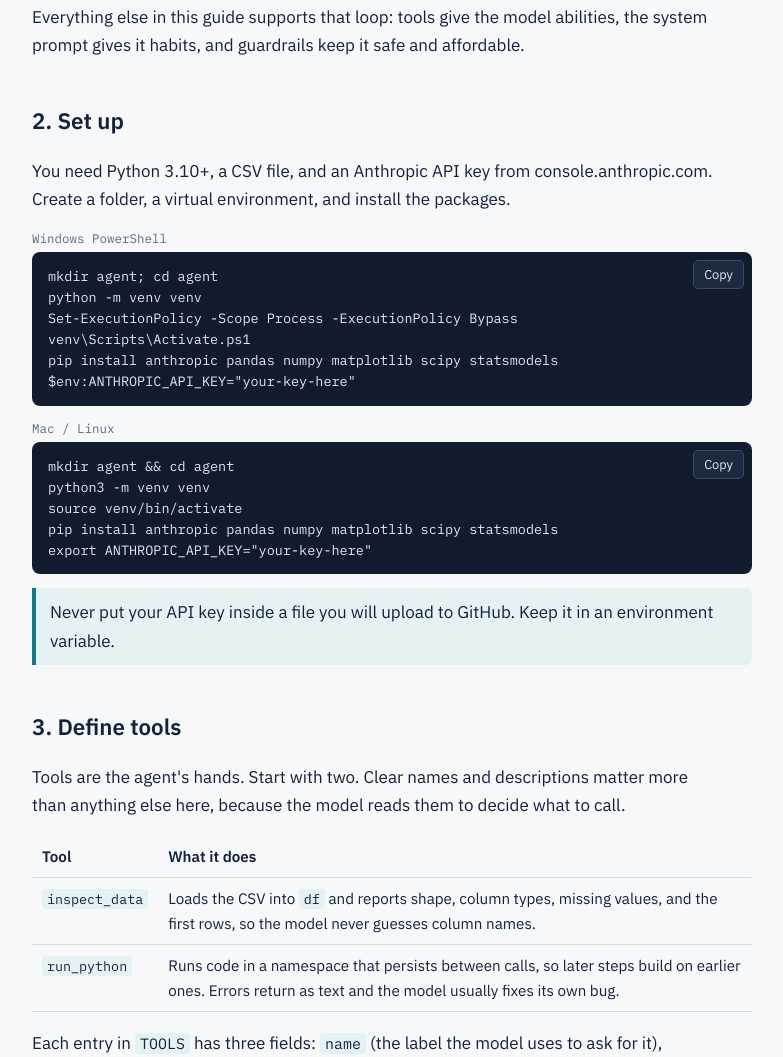
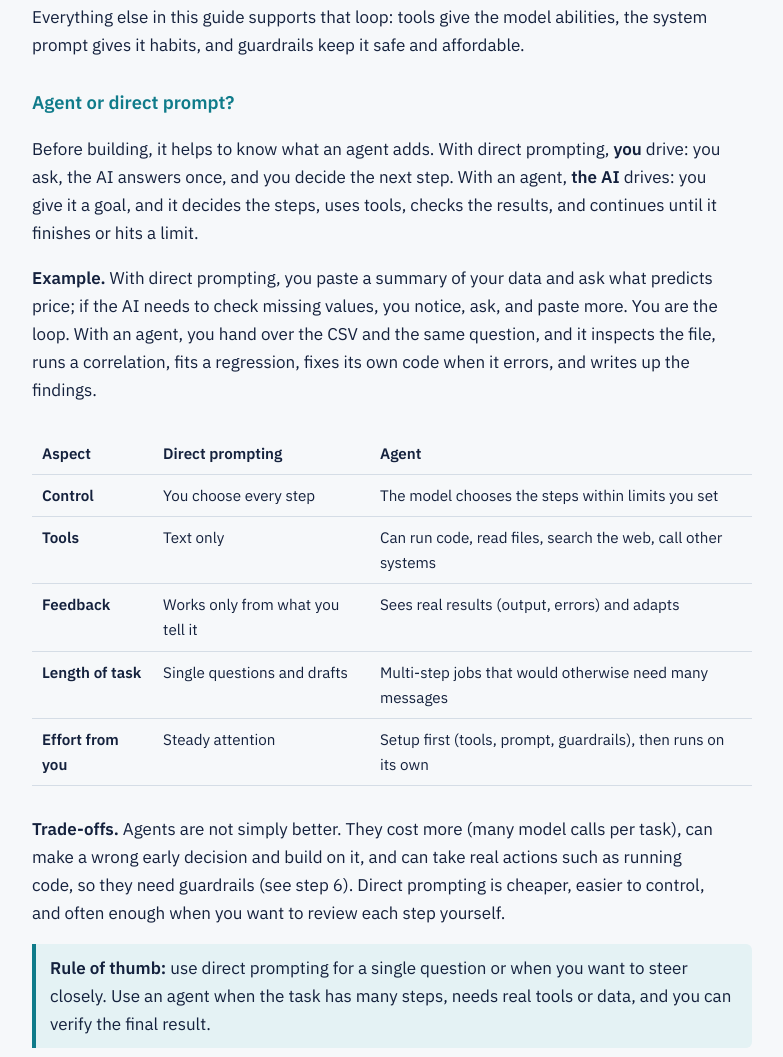
Before and after one commit to Szhang2025/agenticAI, a plain HTML site: page index.html in a window 1280 px wide. Shown: the part 751-1808 px from the top of the page, without its empty margins (334-1117 px from the left). Drawn offline with Linux system fonts and the light colour scheme.

Commit message:
Enhance index.html with agent prompting details
Added new sections on agent versus direct prompting, including examples and trade-offs. Updated setup instructions for Python environment and package installation.

```diff
--- a/index.html
+++ b/index.html
@@ -47,6 +47,8 @@
   html[lang="zh-CN"] .en, html[lang="en"] .zh { display:none; }
   html[lang="zh-CN"] h1, html[lang="zh-CN"] p, html[lang="zh-CN"] li { max-width:none; }
   .lang { position:fixed; top:12px; right:12px; z-index:5; font:inherit; font-size:.9rem; font-weight:600; padding:6px 14px; border:1px solid var(--accent); background:#fff; color:var(--accent); border-radius:6px; cursor:pointer; }
+  h3 { font-size:1.15rem; margin:28px 0 8px; color:var(--accent); }
+  .tbl { overflow-x:auto; }
 </style>
 </head>
 <body>
@@ -89,20 +91,37 @@
     </div>
   </div>
   <p><span class="en">Everything else in this guide supports that loop: tools give the model abilities, the system prompt gives it habits, and guardrails keep it safe and affordable.</span><span class="zh">本指南的其余内容都是为这个循环服务的：工具赋予模型能力，系统提示词塑造它的习惯，安全护栏让它保持安全且花费可控。</span></p>
+  <h3><span class="en">Agent or direct prompt?</span><span class="zh">智能体还是直接提示？</span></h3>
+  <p><span class="en">Before building, it helps to know what an agent adds. With direct prompting, <b>you</b> drive: you ask, the AI answers once, and you decide the next step. With an agent, <b>the AI</b> drives: you give it a goal, and it decides the steps, uses tools, checks the results, and continues until it finishes or hits a limit.</span><span class="zh">构建之前，先弄清楚智能体多了什么。直接提示时由<b>你</b>主导：你提问，AI 回答一次，下一步由你决定。使用智能体时由 <b>AI</b> 主导：你给出目标，它自己决定步骤、使用工具、检查结果，并持续工作，直到完成或达到上限。</span></p>
+  <p><span class="en"><b>Example.</b> With direct prompting, you paste a summary of your data and ask what predicts price; if the AI needs to check missing values, you notice, ask, and paste more. You are the loop. With an agent, you hand over the CSV and the same question, and it inspects the file, runs a correlation, fits a regression, fixes its own code when it errors, and writes up the findings.</span><span class="zh"><b>例子。</b>直接提示时，你粘贴一份数据摘要，问什么能预测价格；如果 AI 需要检查缺失值，得由你发现、追问、再粘贴更多内容。你自己就是那个循环。使用智能体时，你交出 CSV 和同样的问题，它会检查文件、计算相关性、拟合回归、在代码报错时自行修复，并写出结论。</span></p>
+  <div class="tbl"><table>
+    <tr><th><span class="en">Aspect</span><span class="zh">方面</span></th><th><span class="en">Direct prompting</span><span class="zh">直接提示</span></th><th><span class="en">Agent</span><span class="zh">智能体</span></th></tr>
+      <tr><td><b><span class="en">Control</span><span class="zh">控制</span></b></td><td><span class="en">You choose every step</span><span class="zh">每一步由你决定</span></td><td><span class="en">The model chooses the steps within limits you set</span><span class="zh">模型在你设定的限制内决定步骤</span></td></tr>
+      <tr><td><b><span class="en">Tools</span><span class="zh">工具</span></b></td><td><span class="en">Text only</span><span class="zh">只有文本</span></td><td><span class="en">Can run code, read files, search the web, call other systems</span><span class="zh">可以运行代码、读取文件、搜索网页、调用其他系统</span></td></tr>
+      <tr><td><b><span class="en">Feedback</span><span class="zh">反馈</span></b></td><td><span class="en">Works only from what you tell it</span><span class="zh">只能依据你告诉它的内容</span></td><td><span class="en">Sees real results (output, errors) and adapts</span><span class="zh">能看到真实结果（输出、错误）并据此调整</span></td></tr>
+      <tr><td><b><span class="en">Length of task</span><span class="zh">任务长度</span></b></td><td><span class="en">Single questions and drafts</span><span class="zh">单个问题和草稿</span></td><td><span class="en">Multi-step jobs that would otherwise need many messages</span><span class="zh">否则需要许多来回消息的多步骤任务</span></td></tr>
+      <tr><td><b><span class="en">Effort from you</span><span class="zh">你的投入</span></b></td><td><span class="en">Steady attention</span><span class="zh">需要持续关注</span></td><td><span class="en">Setup first (tools, prompt, guardrails), then runs on its own</span><span class="zh">先搭建（工具、提示词、护栏），之后自行运行</span></td></tr>
+  </table></div>
+  <p><span class="en"><b>Trade-offs.</b> Agents are not simply better. They cost more (many model calls per task), can make a wrong early decision and build on it, and can take real actions such as running code, so they need guardrails (see step 6). Direct prompting is cheaper, easier to control, and often enough when you want to review each step yourself.</span><span class="zh"><b>取舍。</b>智能体并不一定更好。它们成本更高（每个任务要多次调用模型），可能早早做出错误决定并在此基础上继续，还能执行运行代码这类真实操作，因此需要护栏（见第 6 步）。直接提示更便宜、更容易控制，当你想亲自检查每一步时往往就够用了。</span></p>
+  <div class="note"><span class="en"><b>Rule of thumb:</b> use direct prompting for a single question or when you want to steer closely. Use an agent when the task has many steps, needs real tools or data, and you can verify the final result.</span><span class="zh"><b>经验法则：</b>单个问题，或想紧密把控时，用直接提示。任务步骤多、需要真实工具或数据、且你能核验最终结果时，用智能体。</span></div>
 </section>
 
 <section id="setup">
   <h2><span class="en">2. Set up</span><span class="zh">2. 环境准备</span></h2>
   <p><span class="en">You need Python 3.10+, a CSV file, and an Anthropic API key from console.anthropic.com. Create a folder, a virtual environment, and install the packages.</span><span class="zh">你需要 Python 3.10 以上版本、一个 CSV 文件，以及来自 console.anthropic.com 的 Anthropic API 密钥。创建一个文件夹和虚拟环境，然后安装所需的包。</span></p>
   <div class="fname">Windows PowerShell</div>
-  <div class="codebox"><pre><code>mkdir agent; cd agent
+  <div class="codebox"><pre><code>
+mkdir agent
+cd agent
 python -m venv venv
 Set-ExecutionPolicy -Scope Process -ExecutionPolicy Bypass
 venv\Scripts\Activate.ps1
 pip install anthropic pandas numpy matplotlib scipy statsmodels
 $env:ANTHROPIC_API_KEY="your-key-here"</code></pre></div>
   <div class="fname">Mac / Linux</div>
-  <div class="codebox"><pre><code>mkdir agent &amp;&amp; cd agent
+  <div class="codebox"><pre><code>
+mkdir agent
+cd agent
 python3 -m venv venv
 source venv/bin/activate
 pip install anthropic pandas numpy matplotlib scipy statsmodels
```
